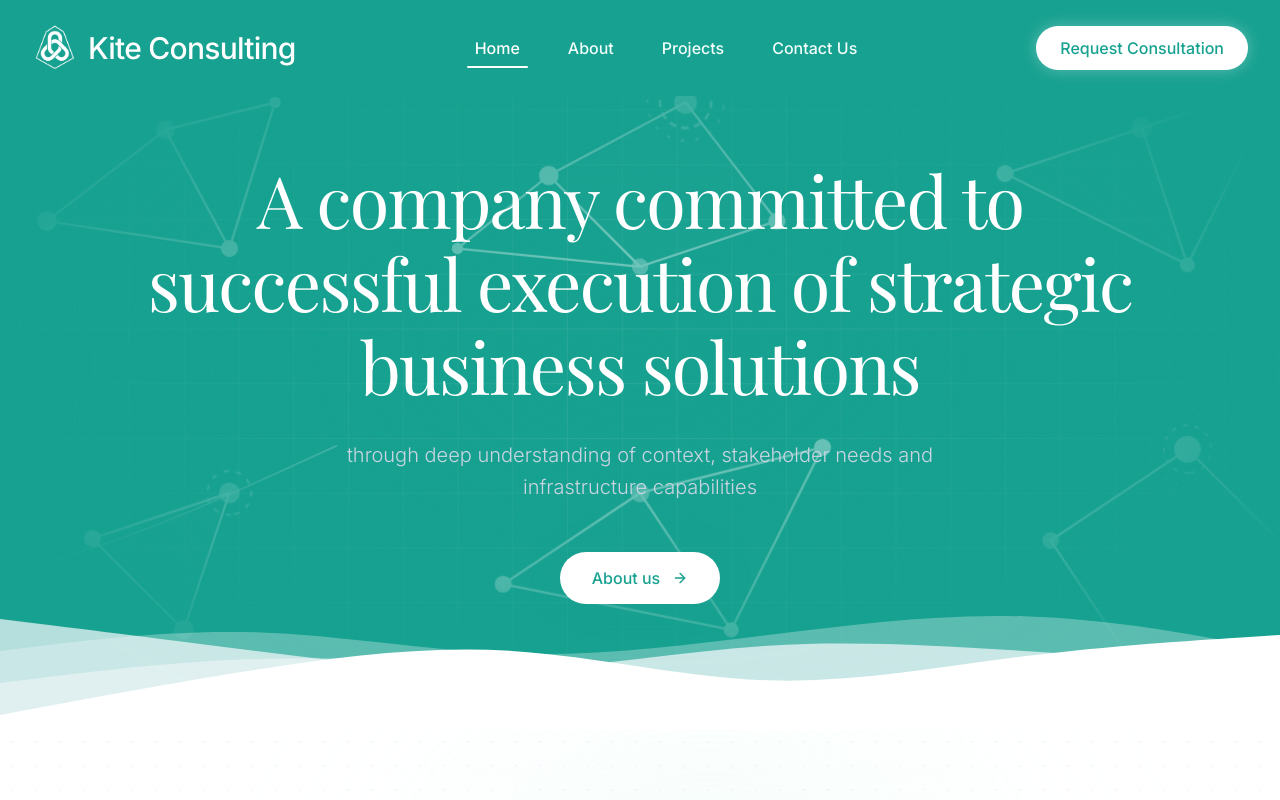
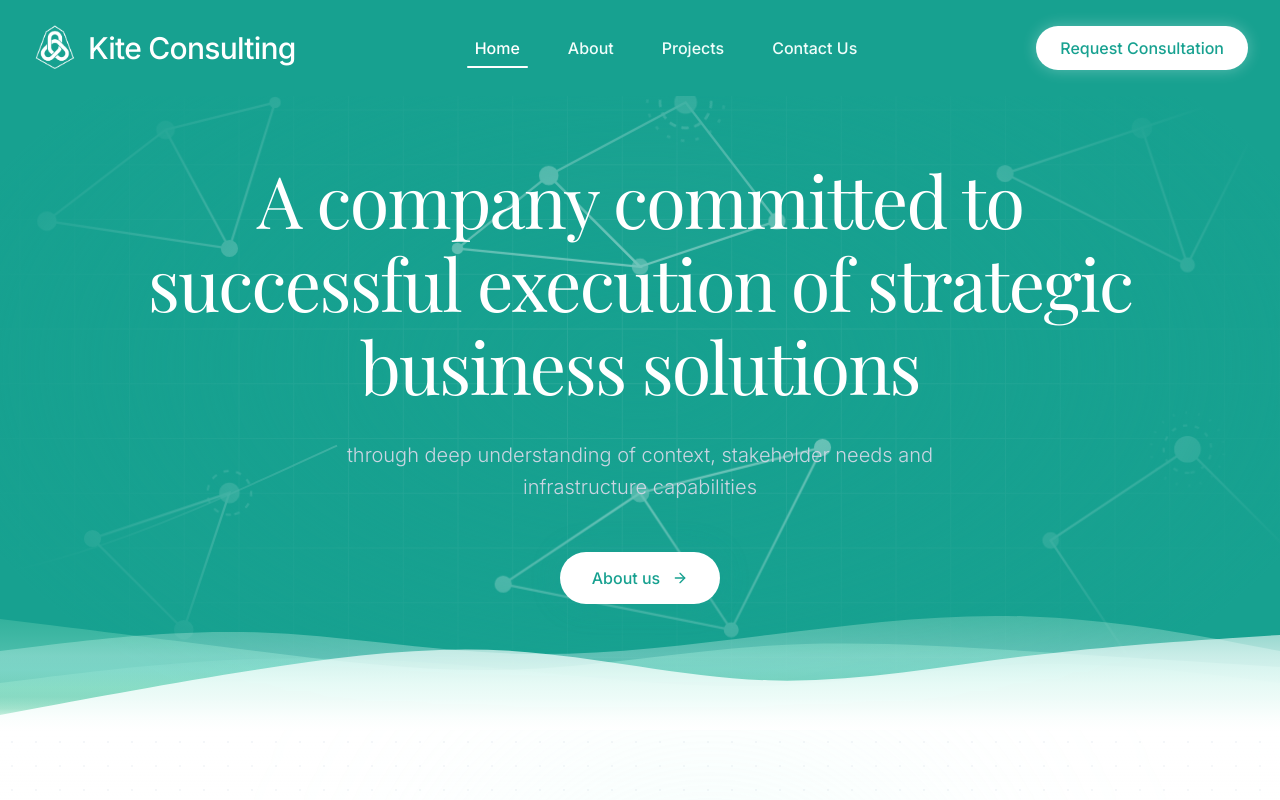
Before and after one commit to jo-it-solution/kite2, a React (Vite) app: page / in a window 1280 px wide. Shown: the top 800 px of the page. Built offline with nearby package versions, Linux system fonts and the light colour scheme; a web font is replaced by a local one.

Commit message:
third5 commit

```diff
--- a/index.html
+++ b/index.html
@@ -2,9 +2,9 @@
 <html lang="en">
   <head>
     <meta charset="UTF-8" />
-    <link rel="icon" type="image/svg+xml" href="/favicon.svg" />
+    <link rel="icon" type="image/png+xml" href="/public/logo.png" />
     <meta name="viewport" content="width=device-width, initial-scale=1.0" />
-    <title>my-react-app</title>
+    <title>KiteLLc</title>
   </head>
   <body>
     <div id="root"></div>
--- a/src/pages/Homepage.tsx
+++ b/src/pages/Homepage.tsx
@@ -226,28 +226,57 @@ export default function Homepage() {
           </motion.div>
         </motion.div>
 
-        {/* Custom Wave Shape Divider */}
+        {/* Custom Wave Shape Divider - Premium Design */}
         <div className="absolute bottom-0 left-0 w-full overflow-hidden leading-[0] z-20 pointer-events-none transform translate-y-[1px]">
           <svg className="relative block w-full h-[60px] md:h-[120px] lg:h-[160px]" xmlns="http://www.w3.org/2000/svg" viewBox="0 0 1440 320" preserveAspectRatio="none">
             <defs>
-              <style>
-                {`
-                  @keyframes wave1 {
-                    0% { transform: translateX(0); }
-                    100% { transform: translateX(-50%); }
-                  }
-                  @keyframes wave2 {
-                    0% { transform: translateX(-50%); }
-                    100% { transform: translateX(0); }
-                  }
-                `}
-              </style>
+              <linearGradient id="waveGrad1" x1="0%" y1="0%" x2="0%" y2="100%">
+                <stop offset="0%" stopColor="#d1fae5" stopOpacity="0.25" />
+                <stop offset="35%" stopColor="#ccf0ee" stopOpacity="0.4" />
+                <stop offset="70%" stopColor="#a7f3d0" stopOpacity="0.3" />
+                <stop offset="100%" stopColor="#ffffff" stopOpacity="1" />
+              </linearGradient>
+              <linearGradient id="waveGrad2" x1="0%" y1="0%" x2="0%" y2="100%">
+                <stop offset="0%" stopColor="#99e6dd" stopOpacity="0.15" />
+                <stop offset="40%" stopColor="#a7f3d0" stopOpacity="0.35" />
+                <stop offset="75%" stopColor="#d1fae5" stopOpacity="0.25" />
+                <stop offset="100%" stopColor="#ffffff" stopOpacity="1" />
+              </linearGradient>
+              <linearGradient id="waveGrad3" x1="0%" y1="0%" x2="0%" y2="100%">
+                <stop offset="0%" stopColor="#a7f3d0" stopOpacity="0.2" />
+                <stop offset="45%" stopColor="#b3f5e8" stopOpacity="0.4" />
+                <stop offset="80%" stopColor="#c7f0d8" stopOpacity="0.35" />
+                <stop offset="100%" stopColor="#ffffff" stopOpacity="1" />
+              </linearGradient>
+              <linearGradient id="waveGrad4" x1="0%" y1="0%" x2="0%" y2="100%">
+                <stop offset="0%" stopColor="#f0fdfa" stopOpacity="0.6" />
+                <stop offset="50%" stopColor="#f0fdfa" stopOpacity="0.9" />
+                <stop offset="100%" stopColor="#ffffff" stopOpacity="1" />
+              </linearGradient>
+              <filter id="waveShadow" x="-50%" y="-50%" width="200%" height="200%">
+                <feGaussianBlur in="SourceGraphic" stdDeviation="1.5" />
+                <feOffset dx="0" dy="1" result="offsetblur" />
+                <feComponentTransfer>
+                  <feFuncA type="linear" slope="0.08"/>
+                </feComponentTransfer>
+                <feMerge>
+                  <feMergeNode/>
+                  <feMergeNode in="SourceGraphic"/>
+                </feMerge>
+              </filter>
             </defs>
 
-            <path fill="#f8fafc" fillOpacity="0.3" d="M0,160L48,149.3C96,139,192,117,288,122.7C384,128,480,160,576,165.3C672,171,768,149,864,128C960,107,1056,85,1152,90.7C1248,96,1344,128,1392,144L1440,160L1440,320L1392,320C1344,320,1248,320,1152,320C1056,320,960,320,864,320C768,320,672,320,576,320C480,320,384,320,288,320C192,320,96,320,48,320L0,320Z"></path>
-            <path fill="#f8fafc" fillOpacity="0.5" d="M0,224L48,213.3C96,203,192,181,288,176C384,171,480,181,576,197.3C672,213,768,235,864,229.3C960,224,1056,192,1152,186.7C1248,181,1344,203,1392,213.3L1440,224L1440,320L1392,320C1344,320,1248,320,1152,320C1056,320,960,320,864,320C768,320,672,320,576,320C480,320,384,320,288,320C192,320,96,320,48,320L0,320Z"></path>
-            <path fill="#f8fafc" fillOpacity="0.7" d="M0,96L48,106.7C96,117,192,139,288,160C384,181,480,203,576,197.3C672,192,768,160,864,149.3C960,139,1056,149,1152,160C1248,171,1344,181,1392,186.7L1440,192L1440,320L1392,320C1344,320,1248,320,1152,320C1056,320,960,320,864,320C768,320,672,320,576,320C480,320,384,320,288,320C192,320,96,320,48,320L0,320Z"></path>
-            <path fill="#ffffff" fillOpacity="1" d="M0,288L48,272C96,256,192,224,288,197.3C384,171,480,149,576,160C672,171,768,213,864,218.7C960,224,1056,192,1152,170.7C1248,149,1344,139,1392,133.3L1440,128L1440,320L1392,320C1344,320,1248,320,1152,320C1056,320,960,320,864,320C768,320,672,320,576,320C480,320,384,320,288,320C192,320,96,320,48,320L0,320Z"></path>
+            {/* Layer 1 - Subtle light teal */}
+            <path fill="url(#waveGrad1)" d="M0,160L48,149.3C96,139,192,117,288,122.7C384,128,480,160,576,165.3C672,171,768,149,864,128C960,107,1056,85,1152,90.7C1248,96,1344,128,1392,144L1440,160L1440,320L1392,320C1344,320,1248,320,1152,320C1056,320,960,320,864,320C768,320,672,320,576,320C480,320,384,320,288,320C192,320,96,320,48,320L0,320Z"></path>
+
+            {/* Layer 2 - Mid-tone emerald */}
+            <path fill="url(#waveGrad2)" d="M0,224L48,213.3C96,203,192,181,288,176C384,171,480,181,576,197.3C672,213,768,235,864,229.3C960,224,1056,192,1152,186.7C1248,181,1344,203,1392,213.3L1440,224L1440,320L1392,320C1344,320,1248,320,1152,320C1056,320,960,320,864,320C768,320,672,320,576,320C480,320,384,320,288,320C192,320,96,320,48,320L0,320Z"></path>
+
+            {/* Layer 3 - Accent teal depth */}
+            <path fill="url(#waveGrad3)" d="M0,96L48,106.7C96,117,192,139,288,160C384,181,480,203,576,197.3C672,192,768,160,864,149.3C960,139,1056,149,1152,160C1248,171,1344,181,1392,186.7L1440,192L1440,320L1392,320C1344,320,1248,320,1152,320C1056,320,960,320,864,320C768,320,672,320,576,320C480,320,384,320,288,320C192,320,96,320,48,320L0,320Z"></path>
+
+            {/* Layer 4 - Crisp white transition */}
+            <path fill="url(#waveGrad4)" d="M0,288L48,272C96,256,192,224,288,197.3C384,171,480,149,576,160C672,171,768,213,864,218.7C960,224,1056,192,1152,170.7C1248,149,1344,139,1392,133.3L1440,128L1440,320L1392,320C1344,320,1248,320,1152,320C1056,320,960,320,864,320C768,320,672,320,576,320C480,320,384,320,288,320C192,320,96,320,48,320L0,320Z"></path>
           </svg>
         </div>
       </section>
```
